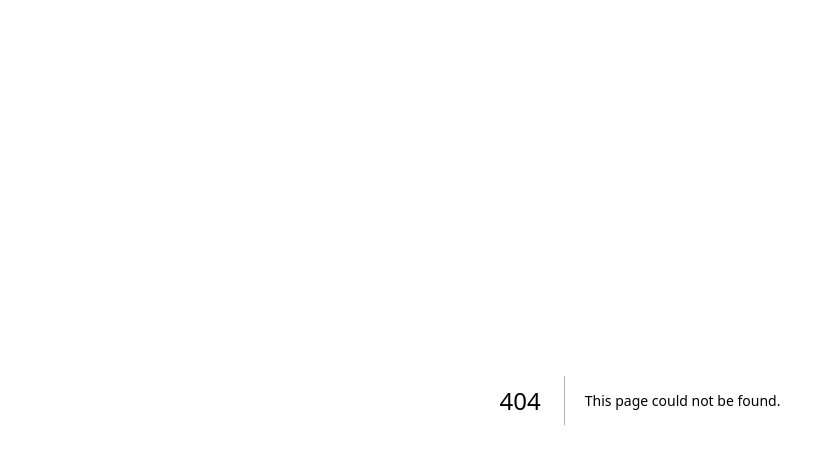
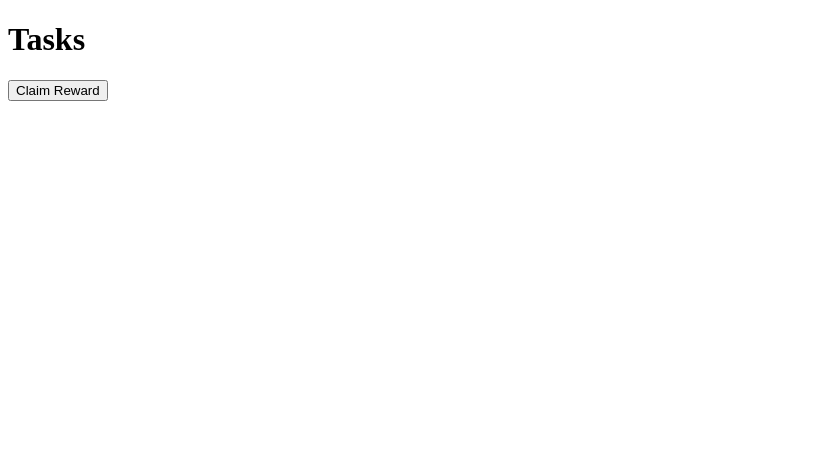
Before and after one commit to asiljorayev59-lgtm/wallet1, a Next.js app: page /tasks in a window 1280 px wide. Before the commit this address had no page. Shown: the top 464 px of the page, without its empty margins (0-835 px from the left). Built offline with nearby package versions, Linux system fonts and the light colour scheme.

Commit message:
Add Tasks component with reward button

```diff
--- /dev/null
+++ b/app/tasks/page.tsx
@@ -0,0 +1,16 @@
+"use client"
+
+import { useState } from "react"
+
+export default function Tasks() {
+  const [done, setDone] = useState(false)
+
+  return (
+    <div>
+      <h1>Tasks</h1>
+      <button onClick={() => setDone(true)}>
+        {done ? "Completed" : "Claim Reward"}
+      </button>
+    </div>
+  )
+}
```
